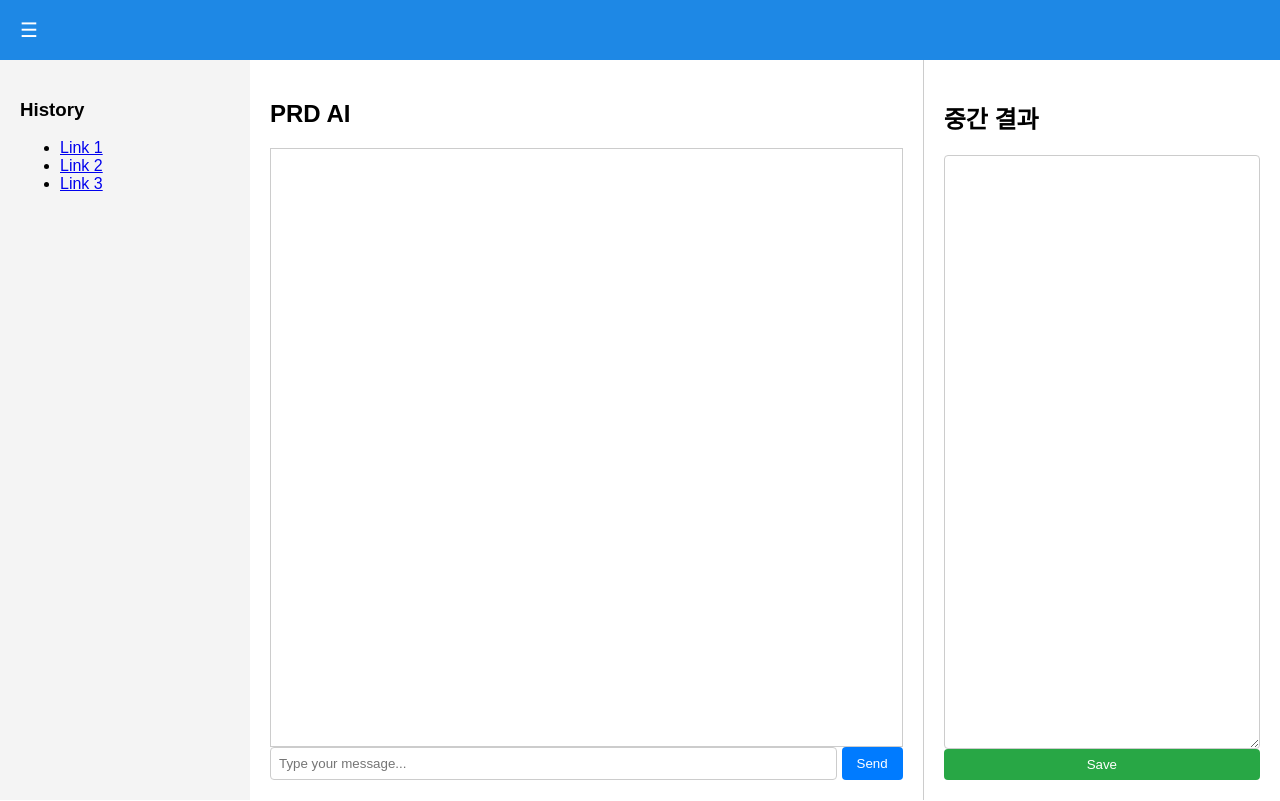
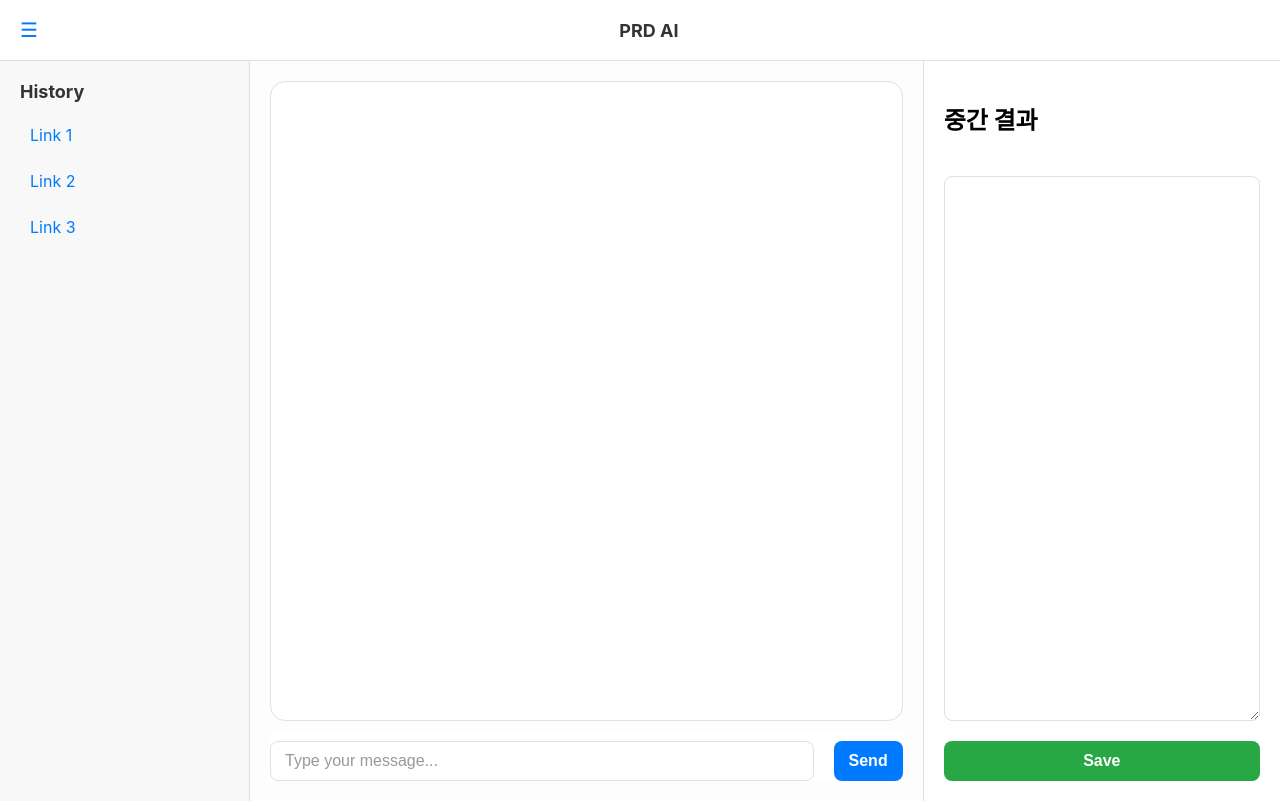
Before and after one commit to solduma/djangoweb, a Django app: page / in a window 1280 px wide. Run offline with Django 5.2, Linux system fonts and the light colour scheme.

Commit message:
UI enhanced

```diff
--- a/app/static/css/style.css
+++ b/app/static/css/style.css
@@ -1,58 +1,117 @@
 body {
     margin: 0;
-            font-family: sans-serif;
+    font-family: -apple-system, BlinkMacSystemFont, "Segoe UI", Roboto, Helvetica, Arial, sans-serif;
+    background-color: #f0f2f5; /* Light gray background */
 }
+
 .header {
-            background-color: rgb(30, 136, 229);
-            color: white;
+    background-color: #ffffff; /* White header */
+    color: #333; /* Darker text */
     padding: 10px 20px;
     display: flex;
     justify-content: space-between;
     align-items: center;
     height: 40px;
+    border-bottom: 1px solid #e0e0e0;
+    box-shadow: 0 2px 4px rgba(0,0,0,0.05);
 }
+
+.header-title {
+    flex-grow: 1;
+    text-align: center;
+    font-weight: bold;
+    font-size: 18px;
+}
+
 .main {
     display: flex;
     height: calc(100vh - 60px); /* Full height minus header */
-            position: relative; /* Added for positioning context */
+    position: relative;
 }
+
 .sidebar {
     width: 250px;
-            background-color: #f4f4f4;
+    background-color: #f8f8f8; /* Lighter sidebar background */
     padding: 20px;
-            transition: width 0.3s, padding 0.3s, left 0.3s; /* Added left to transition */
+    transition: width 0.3s, padding 0.3s, left 0.3s;
     overflow: hidden;
-            position: absolute; /* Changed to absolute */
-            top: 0; /* Position at the top of the main container */
-            left: 0; /* Position at the left of the main container */
-            height: 100%; /* Take full height of the main container */
-            z-index: 100; /* Ensure it's on top of other content */
+    position: absolute;
+    top: 0;
+    left: 0;
+    height: 100%;
+    z-index: 100;
     box-sizing: border-box;
+    border-right: 1px solid #e0e0e0;
 }
+
 .sidebar.collapsed {
     width: 0;
     padding: 20px 0;
-            left: -250px; /* Move off-screen when collapsed */
+    left: -250px;
 }
+
+.sidebar h3 {
+    color: #333;
+    margin-top: 0;
+    margin-bottom: 15px;
+    font-size: 18px;
+    font-weight: bold;
+}
+
+.sidebar ul {
+    list-style: none;
+    padding: 0;
+    margin: 0;
+}
+
+.sidebar li {
+    margin-bottom: 10px;
+}
+
+.sidebar a {
+    text-decoration: none;
+    color: #007aff; /* iMessage blue */
+    font-size: 16px;
+    display: block;
+    padding: 8px 10px;
+    border-radius: 8px;
+    transition: background-color 0.2s ease;
+}
+
+.sidebar a:hover {
+    background-color: #e0e0e0;
+}
+
+
+.sidebar.collapsed {
+    width: 0;
+    padding: 20px 0;
+    left: -250px;
+}
+
 .content {
     flex-grow: 1;
     display: flex;
-            height: 100%; /* Ensure content takes full height */
-            margin-left: 250px; /* Initial margin to make space for the sidebar */
-            transition: margin-left 0.3s; /* Add transition for smooth movement */
+    height: 100%;
+    margin-left: 250px;
+    transition: margin-left 0.3s;
 }
+
 .content.sidebar-collapsed {
     margin-left: 0;
 }
+
 .left-area {
     flex: 2;
     padding: 20px;
-            border-right: 1px solid #ccc;
+    border-right: 1px solid #e0e0e0;
     display: flex;
     flex-direction: column;
     height: 100%;
     box-sizing: border-box;
+    background-color: #fdfdfd; /* Slightly off-white for chat area */
 }
+
 .right-area {
     flex: 1;
     padding: 20px;
@@ -60,8 +119,130 @@ body {
     flex-direction: column;
     height: 100%;
     box-sizing: border-box;
+    background-color: #ffffff;
+    gap: 20px;
 }
+
 .toggle-btn {
     cursor: pointer;
     font-size: 20px;
+    color: #007aff; /* iMessage blue */
 }
+
+/* iMessage specific styles */
+.chat-display {
+    border: 1px solid #e0e0e0; /* Added border */
+    border-radius: 15px !important; /* Increased round corner and forced */
+    background-color: #ffffff; /* Reverted to white */
+    padding: 10px;
+    padding-bottom: 10px; /* Added padding to create space above input */
+    overflow-y: auto;
+    flex-grow: 1;
+    overflow: hidden; /* Ensure content is clipped to rounded corners */
+}
+
+.message-container {
+    display: flex;
+    margin-bottom: 8px;
+}
+
+.message-bubble {
+    max-width: 70%;
+    padding: 10px 14px;
+    border-radius: 18px;
+    line-height: 1.4;
+    word-wrap: break-word;
+    position: relative;
+}
+
+.sent-message {
+    background-color: #007aff; /* iMessage blue */
+    color: white;
+    align-self: flex-end;
+    margin-left: auto; /* Push to the right */
+    border-bottom-right-radius: 4px; /* Pointy corner */
+}
+
+.received-message {
+    background-color: #e5e5ea; /* Light gray for received */
+    color: #333;
+    align-self: flex-start;
+    margin-right: auto; /* Push to the left */
+    border-bottom-left-radius: 4px; /* Pointy corner */
+}
+
+.chat-input-container {
+    display: flex;
+    padding-top: 10px;
+    background-color: #ffffff;
+    gap: 20px;
+    margin-top: 10px;
+}
+
+#chat-input {
+    flex-grow: 1;
+    padding: 10px 14px; /* Slightly more padding */
+    border: 1px solid #e0e0e0;
+    border-radius: 8px;
+    font-size: 16px;
+    outline: none;
+    min-height: 20px; /* Allow for some vertical space */
+    max-height: 100px; /* Prevent it from growing too large */
+    overflow-y: auto; /* Add scroll if content exceeds max-height */
+    resize: none; /* Disable manual resize for input, though it't grow */
+    box-sizing: border-box;
+}
+
+#chat-input::placeholder {
+    color: #999; /* Lighter placeholder text */
+}
+
+#chat-input:focus {
+    border-color: #007aff; /* iMessage blue border on focus */
+    box-shadow: 0 0 0 3px rgba(0, 122, 255, 0.25); /* Subtle blue glow */
+}
+
+#send-button {
+    padding: 10px 15px;
+    background-color: #007aff; /* iMessage blue */
+    color: white;
+    border: none;
+    border-radius: 8px;
+    cursor: pointer;
+    font-size: 16px;
+    font-weight: bold;
+    transition: background-color 0.2s ease;
+}
+
+#send-button:hover {
+    background-color: #005bb5;
+}
+
+#notes-textarea {
+    flex-grow: 1;
+    padding: 10px;
+    box-sizing: border-box;
+    border: 1px solid #e0e0e0;
+    border-radius: 8px;
+    resize: vertical;
+    font-size: 14px;
+}
+
+#save-notes-btn {
+    padding: 10px 15px;
+    height: 40px; /* Explicit height */
+    line-height: 20px; /* Center text vertically */
+    box-sizing: border-box;
+    background-color: #28a745; /* Green for save */
+    color: white;
+    border: none;
+    border-radius: 8px;
+    cursor: pointer;
+    font-size: 16px;
+    font-weight: bold;
+    transition: background-color 0.2s ease;
+}
+
+#save-notes-btn:hover {
+    background-color: #218838;
+}
--- a/app/static/js/script.js
+++ b/app/static/js/script.js
@@ -33,22 +33,25 @@
         if (message === '') return;
 
         // Display user's message
-        const userMessageDiv = document.createElement('div');
-        userMessageDiv.textContent = `You: ${message}`;
-        userMessageDiv.style.textAlign = 'right';
-        userMessageDiv.style.margin = '5px 0';
-        chatDisplay.appendChild(userMessageDiv);
+        const userMessageContainer = document.createElement('div');
+        userMessageContainer.classList.add('message-container');
+        const userMessageBubble = document.createElement('div');
+        userMessageBubble.classList.add('message-bubble', 'sent-message');
+        userMessageBubble.textContent = message;
+        userMessageContainer.appendChild(userMessageBubble);
+        chatDisplay.appendChild(userMessageContainer);
         chatDisplay.scrollTop = chatDisplay.scrollHeight; // Scroll to bottom
 
         chatInput.value = ''; // Clear input
 
         // Display "AI is typing..."
+        const aiTypingContainer = document.createElement('div');
+        aiTypingContainer.classList.add('message-container');
         const aiTypingDiv = document.createElement('div');
+        aiTypingDiv.classList.add('message-bubble', 'received-message');
         aiTypingDiv.textContent = 'AI is typing...';
-        aiTypingDiv.style.fontStyle = 'italic';
-        aiTypingDiv.style.color = '#888';
-        aiTypingDiv.style.margin = '5px 0';
-        chatDisplay.appendChild(aiTypingDiv);
+        aiTypingContainer.appendChild(aiTypingDiv);
+        chatDisplay.appendChild(aiTypingContainer);
         chatDisplay.scrollTop = chatDisplay.scrollHeight;
 
         try {
@@ -69,12 +72,15 @@
             let aiResponseText = '';
 
             // Remove "AI is typing..." before displaying actual response
-            chatDisplay.removeChild(aiTypingDiv);
+            chatDisplay.removeChild(aiTypingContainer);
 
+            const aiResponseContainer = document.createElement('div');
+            aiResponseContainer.classList.add('message-container');
             const aiResponseDiv = document.createElement('div');
+            aiResponseDiv.classList.add('message-bubble', 'received-message');
             aiResponseDiv.textContent = 'AI: ';
-            aiResponseDiv.style.margin = '5px 0';
-            chatDisplay.appendChild(aiResponseDiv);
+            aiResponseContainer.appendChild(aiResponseDiv);
+            chatDisplay.appendChild(aiResponseContainer);
 
             while (true) {
                 const { done, value } = await reader.read();
@@ -90,13 +96,50 @@
         } catch (error) {
             console.error('Error:', error);
             // Remove "AI is typing..." if an error occurred before response
-            if (chatDisplay.contains(aiTypingDiv)) {
-                chatDisplay.removeChild(aiTypingDiv);
+            if (chatDisplay.contains(aiTypingContainer)) {
+                chatDisplay.removeChild(aiTypingContainer);
             }
+            const errorContainer = document.createElement('div');
+            errorContainer.classList.add('message-container');
             const errorDiv = document.createElement('div');
+            errorDiv.classList.add('message-bubble', 'received-message');
+            errorDiv.style.color = 'red';
             errorDiv.textContent = `Error: ${error.message}`;
-            errorDiv.style.color = 'red';
-            chatDisplay.appendChild(errorDiv);
+            errorContainer.appendChild(errorDiv);
+            chatDisplay.appendChild(errorContainer);
             chatDisplay.scrollTop = chatDisplay.scrollHeight;
         }
     }
+
+    // Function to load history
+    async function loadHistory() {
+        const userId = 1; // Placeholder userId
+        try {
+            const response = await fetch(`/api/history?userId=${userId}`);
+            if (!response.ok) {
+                throw new Error(`HTTP error! status: ${response.status}`);
+            }
+            const data = await response.json();
+            const historyList = document.getElementById('history-list');
+            historyList.innerHTML = ''; // Clear existing list
+
+            data.history.forEach(item => {
+                const listItem = document.createElement('li');
+                const link = document.createElement('a');
+                link.href = "#";
+                link.textContent = item.title;
+                link.dataset.content = item.content; // Store content in a data attribute
+                link.addEventListener('click', (e) => {
+                    e.preventDefault();
+                    notesTextarea.value = e.target.dataset.content;
+                });
+                listItem.appendChild(link);
+                historyList.appendChild(listItem);
+            });
+        } catch (error) {
+            console.error('Error loading history:', error);
+        }
+    }
+
+    // Load history when the page loads
+    loadHistory();
--- a/app/templates/home.html
+++ b/app/templates/home.html
@@ -2,19 +2,21 @@
 <!DOCTYPE html>
 <html>
 <head>
-    <title>My App</title>
+    <title>PRD AI</title>
     <link rel="stylesheet" href="{% static 'css/style.css' %}">
+    <link rel="icon" href="{% static 'images/favicon.svg' %}" type="image/svg+xml">
 </head>
 <body>
 
 <div class="header">
     <span class="toggle-btn" onclick="toggleSidebar()">&#9776;</span>
+    <span class="header-title">PRD AI</span>
 </div>
 
 <div class="main">
     <div id="sidebar" class="sidebar">
         <h3>History</h3>
-        <ul>
+        <ul id="history-list">
             <li><a href="#">Link 1</a></li>
             <li><a href="#">Link 2</a></li>
             <li><a href="#">Link 3</a></li>
@@ -22,17 +24,16 @@
     </div>
     <div class="content">
         <div class="left-area">
-            <h2 style="flex-shrink: 0;">PRD AI</h2>
-            <div id="chat-display" style="overflow-y: auto; border: 1px solid #ccc; padding: 10px; flex-grow: 1;"></div>
-            <div style="display: flex; flex-shrink: 0;">
-                <input type="text" id="chat-input" placeholder="Type your message..." style="flex-grow: 1; padding: 8px; border: 1px solid #ccc; border-radius: 4px;">
-                <button id="send-button" style="padding: 8px 15px; background-color: #007bff; color: white; border: none; border-radius: 4px; margin-left: 5px; cursor: pointer;">Send</button>
+            <div id="chat-display" class="chat-display"></div>
+            <div class="chat-input-container">
+                <input type="text" id="chat-input" placeholder="Type your message...">
+                <button id="send-button">Send</button>
             </div>
         </div>
         <div class="right-area">
             <h2 style="flex-shrink: 0;">중간 결과</h2>
-            <textarea id="notes-textarea" style="width: 100%; padding: 10px; box-sizing: border-box; border: 1px solid #ccc; border-radius: 4px; resize: vertical; flex-grow: 1;"></textarea>
-            <button id="save-notes-btn" style="padding: 8px 15px; background-color: #28a745; color: white; border: none; border-radius: 4px; cursor: pointer; flex-shrink: 0;">Save</button>
+            <textarea id="notes-textarea"></textarea>
+            <button id="save-notes-btn">Save</button>
         </div>
     </div>
 </div>
--- a/app/urls.py
+++ b/app/urls.py
@@ -5,4 +5,5 @@ urlpatterns = [
     path('', views.home, name='home'),
     path('api/chat', views.chat_api, name='chat_api'),
     path('api/update_notes', views.update_notes_api, name='update_notes_api'),
+    path('api/history', views.get_history_api, name='get_history_api'),
 ]
--- a/app/views.py
+++ b/app/views.py
@@ -5,6 +5,7 @@ import requests
 from django.http import JsonResponse, StreamingHttpResponse
 from django.shortcuts import render
 from django.views.decorators.csrf import csrf_exempt
+from django.db import connection
 
 # OpenAI API configuration
 OPENAI_API_URL = "https://api.openai.com/v1/chat/completions"
@@ -95,3 +96,23 @@ def update_notes_api(request):
         except json.JSONDecodeError:
             return JsonResponse({"error": "Invalid JSON"}, status=400)
     return JsonResponse({"error": "Only POST requests are allowed"}, status=405)
+
+
+@csrf_exempt
+def get_history_api(request):
+    if request.method == "GET":
+        user_id = request.GET.get("userId")
+        if not user_id:
+            return JsonResponse({"error": "userId not provided"}, status=400)
+
+        try:
+            with connection.cursor() as cursor:
+                cursor.execute("SELECT user_id, title, content FROM prdai.history WHERE user_id = %s", [user_id])
+                rows = cursor.fetchall()
+                history_data = []
+                for row in rows:
+                    history_data.append({"user_id": row[0], "title": row[1], "content": row[2]})
+            return JsonResponse({"history": history_data})
+        except Exception as e:
+            return JsonResponse({"error": str(e)}, status=500)
+    return JsonResponse({"error": "Only GET requests are allowed"}, status=405)
--- a/djangoweb/settings.py
+++ b/djangoweb/settings.py
@@ -124,9 +124,7 @@ USE_TZ = True
 
 STATIC_URL = "static/"
 
-STATICFILES_DIRS = [
-    BASE_DIR / "app/static"
-]
+STATICFILES_DIRS = [BASE_DIR / "app/static"]
 
 STATIC_ROOT = BASE_DIR / "staticfiles"
 
```
Also changed, not shown: pyproject.toml (+9 -1 lines), app/static/images/favicon.svg (added), 2 other files. Lines whose indentation alone changed are shown as unchanged.
